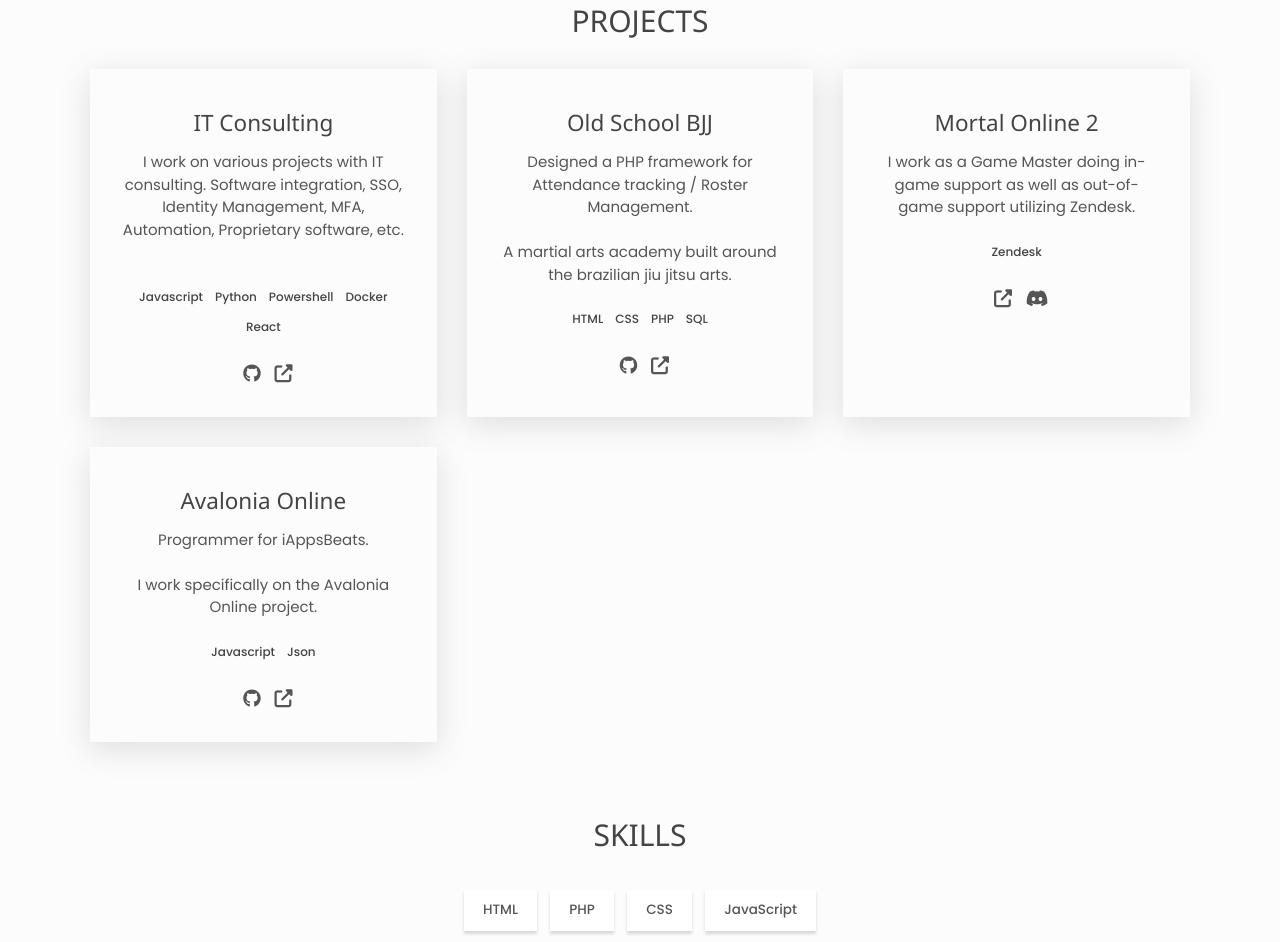
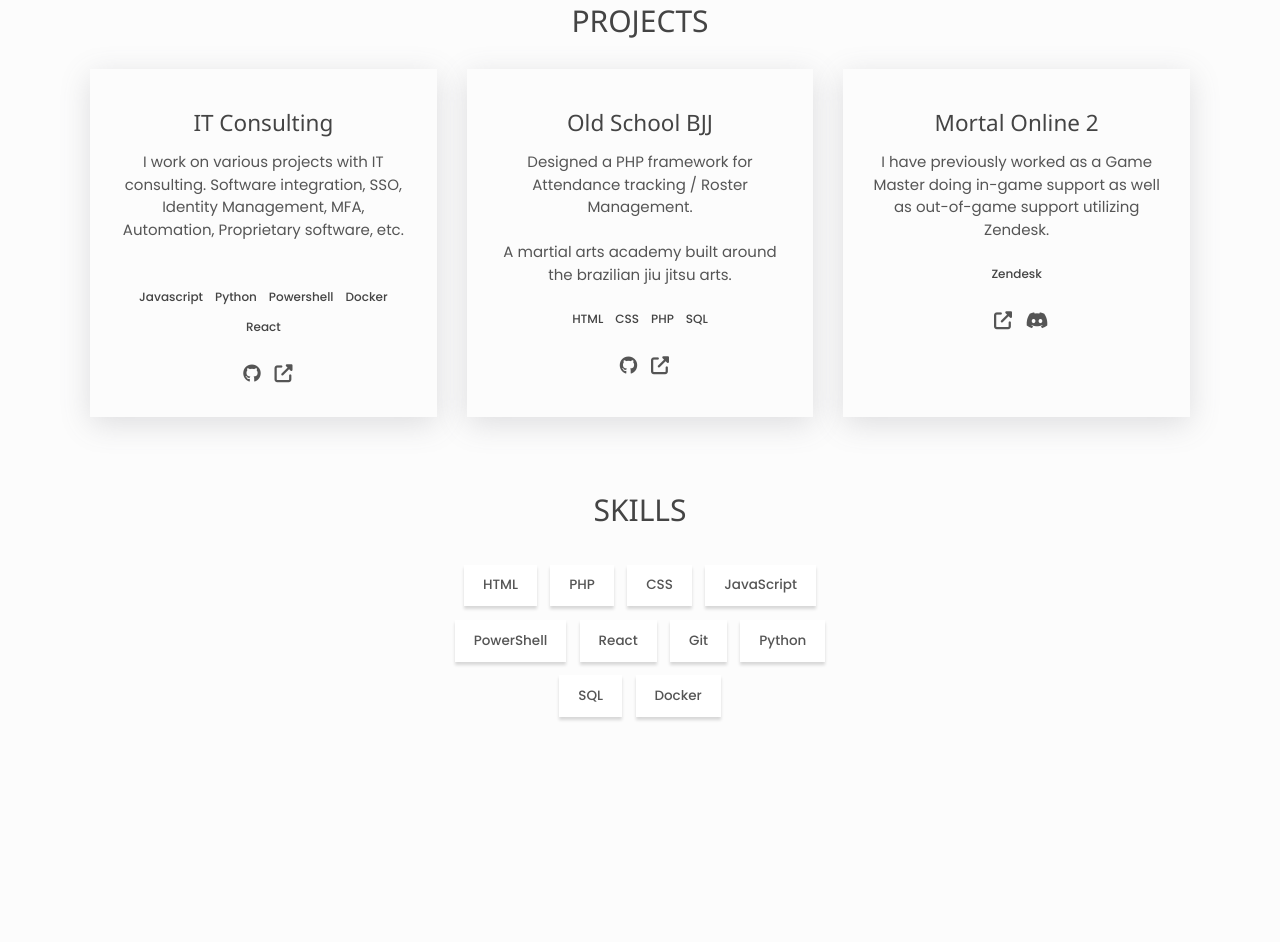
Before and after one commit to TheDarkChakra/Portfolio, a plain HTML site: page index.html in a window 1280 px wide. Shown: the part 686-1628 px from the top of the page. After the commit the page ends 1410 px from the top, so only its background shows below. Drawn offline with nearby package versions, Linux system fonts and the light colour scheme.

Commit message:
Update Portfolio

```diff
--- a/index.html
+++ b/index.html
@@ -160,7 +160,7 @@
           <div class="project">
             <h3>Mortal Online 2</h3>
             <p class="project__description">
-              I work as a Game Master doing in-game support as well as out-of-game support utilizing Zendesk.
+              I have previously worked as a Game Master doing in-game support as well as out-of-game support utilizing Zendesk.
             </p>
             <ul class="project__stack">
               <li class="project__stack-item">Zendesk</li>
@@ -180,34 +180,6 @@
               <i aria-hidden="true" class="fab fa-discord"></i>
             </a>
           </div>
-		  <div class="project">
-            <h3>Avalonia Online</h3>
-            <p class="project__description">
-			  Programmer for iAppsBeats.
-              <br/><br/>
-		      I work specifically on the Avalonia Online project.
-            </p>
-            <ul class="project__stack">
-              <li class="project__stack-item">Javascript</li>
-              <li class="project__stack-item">Json</li>
-            </ul>
-
-            <a
-              href=""
-              aria-label="source code"
-              class="link link--icon"
-            >
-              <i aria-hidden="true" class="fab fa-github"></i>
-            </a>
-            <a
-              href="https://avaloniaonline.com/"
-              aria-label="live preview"
-              class="link link--icon"
-            >
-              <i aria-hidden="true" class="fas fa-external-link-alt"></i>
-            </a>
-          </div>
-        </div>
       </section>
 
       <!-- Skills -->
```
